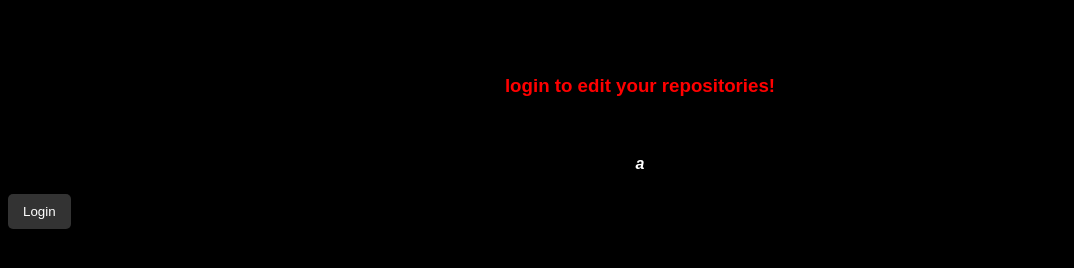
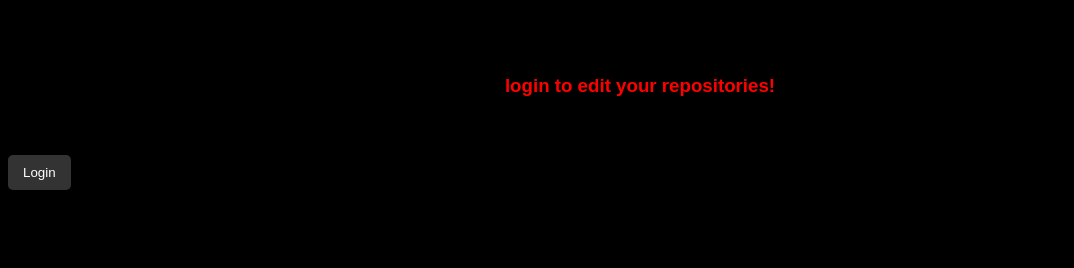
Before and after one commit to AG123-321/giteditor, a plain HTML site: page index.html in a window 1280 px wide. Shown: the part 66-334 px from the top of the page, without its empty margins (0-1074 px from the left). Drawn offline with nearby package versions, Linux system fonts and the light colour scheme; no server answers.

Commit message:
index: get rid of the 'a' used for testing

```diff
--- a/index.html
+++ b/index.html
@@ -13,7 +13,7 @@
   <h2>Your Repositories</h2>
 <h3 id="repos-list" style="color: white;">loading...</h3>
 <br>
-<h4 style="color: white; text-align: center;" id="repos">a</h4>
+<h4 style="color: white; text-align: center;" id="repos"></h4>
 <button>Login</button>
 </div>
 </body>
```
